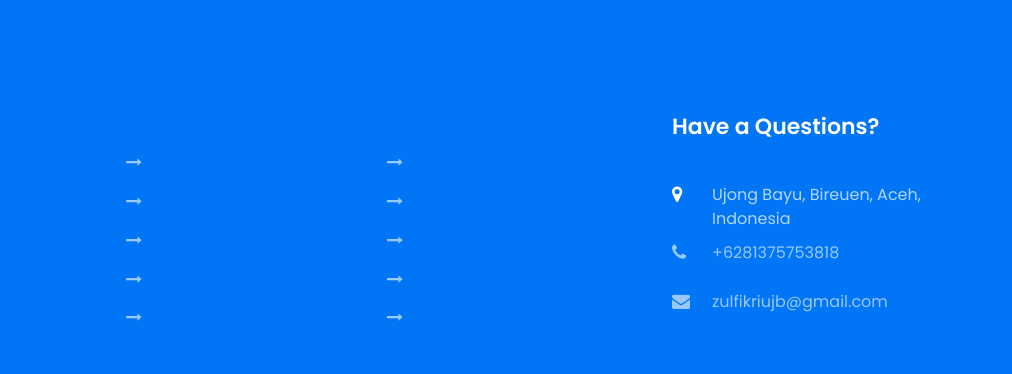
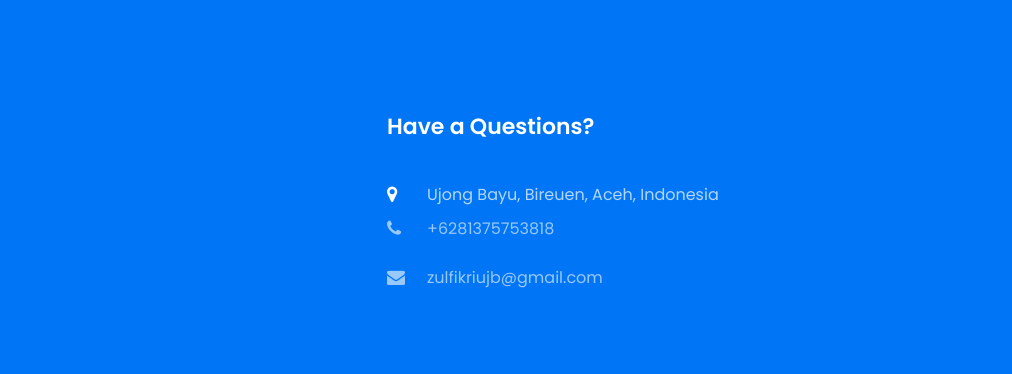
Before and after one commit to Zulfikri889/Zulfikri889.github.io, a plain HTML site: page index.html in a window 1280 px wide. Shown: the part 5493-5867 px from the top of the page, 268-1280 px from the left. Drawn offline with Linux system fonts and the light colour scheme; files whose address does not match are found by name.

Commit message:
Update index.html

```diff
--- a/index.html
+++ b/index.html
@@ -376,30 +376,7 @@
               </ul>
             </div>
           </div>
-          <div class="col-md">
-            <div class="ftco-footer-widget mb-4 ml-md-4">
-              <h2 class="ftco-heading-2"></h2>
-              <ul class="list-unstyled">
-                <li><a href="#"><span class="icon-long-arrow-right mr-2"></span></a></li>
-                <li><a href="#"><span class="icon-long-arrow-right mr-2"></span></a></li>
-                <li><a href="#"><span class="icon-long-arrow-right mr-2"></span></a></li>
-                <li><a href="#"><span class="icon-long-arrow-right mr-2"></span></a></li>
-                <li><a href="#"><span class="icon-long-arrow-right mr-2"></span></a></li>
-              </ul>
-            </div>
-          </div>
-          <div class="col-md">
-             <div class="ftco-footer-widget mb-4">
-              <h2 class="ftco-heading-2"></h2>
-              <ul class="list-unstyled">
-                <li><a href="#"><span class="icon-long-arrow-right mr-2"></span></a></li>
-                <li><a href="#"><span class="icon-long-arrow-right mr-2"></span></a></li>
-                <li><a href="#"><span class="icon-long-arrow-right mr-2"></span></a></li>
-                <li><a href="#"><span class="icon-long-arrow-right mr-2"></span></a></li>
-                <li><a href="#"><span class="icon-long-arrow-right mr-2"></span></a></li>
-              </ul>
-            </div>
-          </div>
+
           <div class="col-md">
             <div class="ftco-footer-widget mb-4">
             	<h2 class="ftco-heading-2">Have a Questions?</h2>
```
